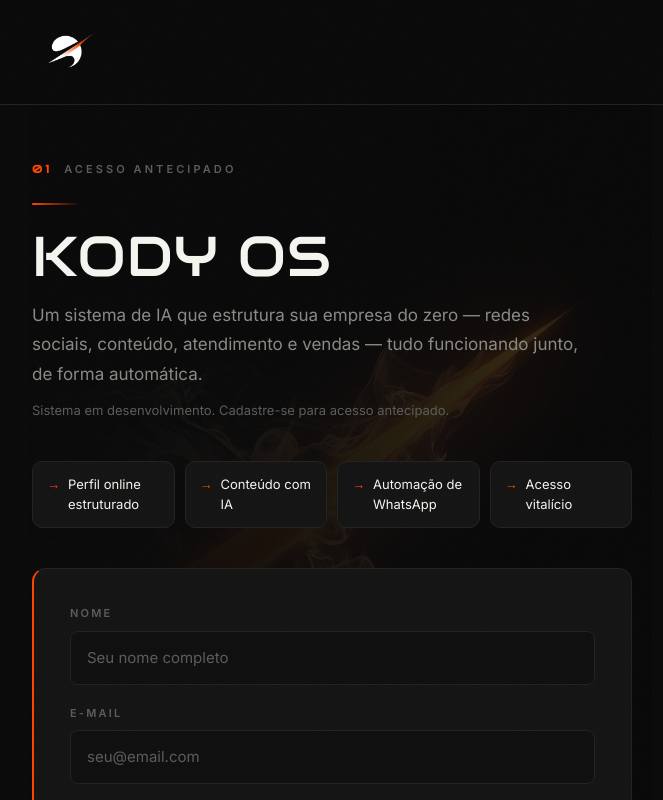
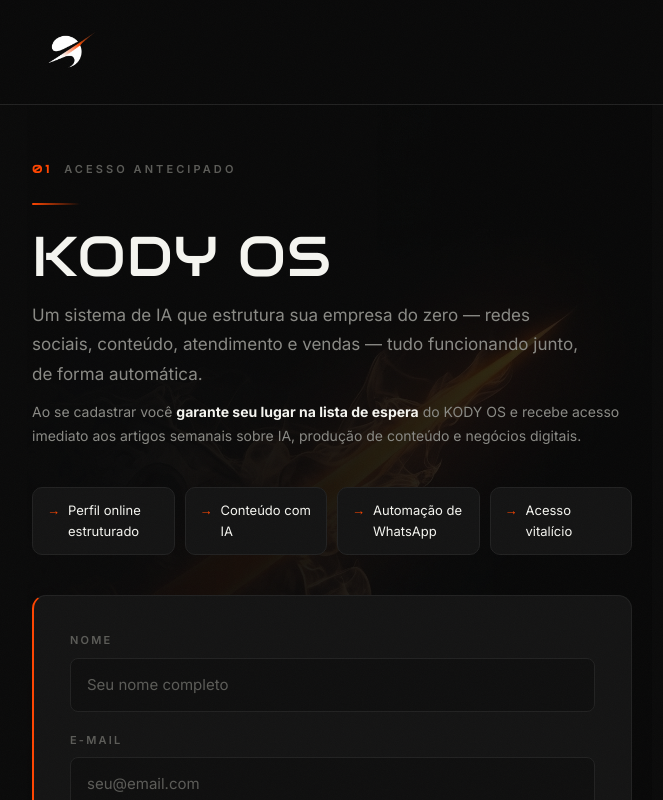
Before and after one commit to oileer/kodyos-captura, a Next.js app: page / in a window 1280 px wide. Shown: the top 800 px of the page, without its empty margins (308-971 px from the left). Built offline with nearby package versions, Linux system fonts and the light colour scheme; no server answers.

Commit message:
feat: texto captura explica acesso a artigos + lista de espera

```diff
--- a/src/app/page.tsx
+++ b/src/app/page.tsx
@@ -80,8 +80,9 @@
           atendimento e vendas — tudo funcionando junto, de forma automática.
         </p>
 
-        <p className="anim-fade-up delay-3" style={{ fontSize: 13, color: "var(--muted-2)", marginBottom: 40 }}>
-          Sistema em desenvolvimento. Cadastre-se para acesso antecipado.
+        <p className="anim-fade-up delay-3" style={{ fontSize: 14, color: "var(--muted)", marginBottom: 40, lineHeight: 1.7 }}>
+          Ao se cadastrar você <strong style={{ color: "var(--bone)" }}>garante seu lugar na lista de espera</strong> do KODY OS
+          e recebe acesso imediato aos artigos semanais sobre IA, produção de conteúdo e negócios digitais.
         </p>
 
         {/* Benefits */}
```
